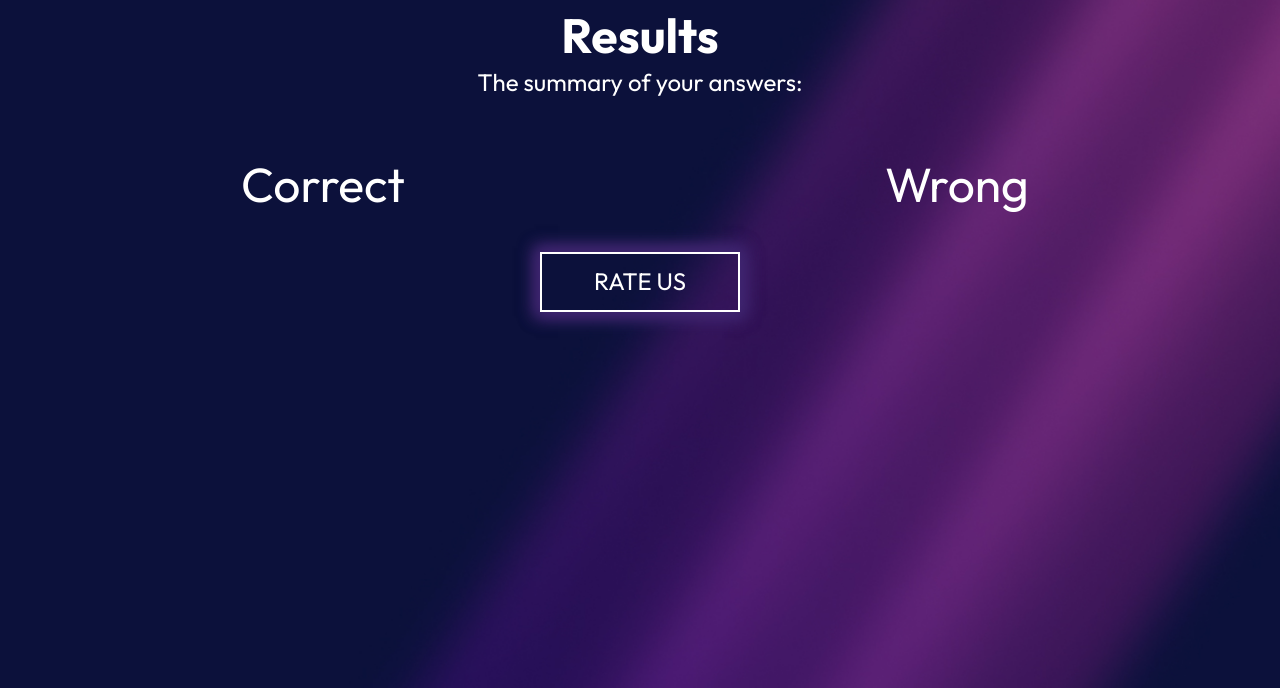
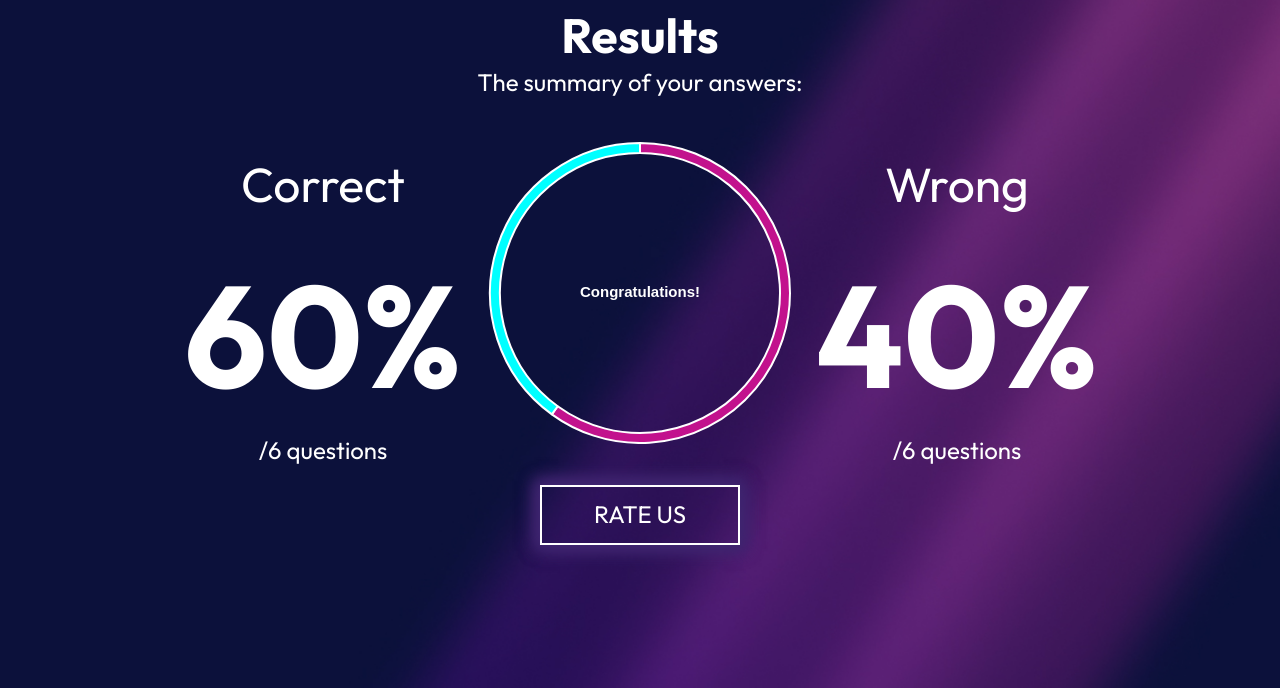
Before and after one commit to OpricaLucianAndrei/BW-Settimana1-FS0124, a plain HTML site: page results.html in a window 1280 px wide. Shown: the part 112-800 px from the top of the page. Drawn offline with nearby package versions, Linux system fonts and the light colour scheme.

Commit message:
commit script base pagina results, e script pagina feedback

```diff
--- a/assets/css/style.css
+++ b/assets/css/style.css
@@ -195,10 +195,18 @@ footer p {
     width: 30%;
 }
 
+#graph {
+    margin: 15px auto;
+  }
 
 #correctAnswers h2, #wrongAnswers h2 {
     font-weight: 400;
     font-size: 2em;
+}
+
+#correctPercentage, #wrongPercentage {
+    font-size: 6em;
+    font-weight: bold;
 }
 
 #btnRate {
@@ -210,6 +218,7 @@ footer p {
     box-shadow: 1px 1px 15px 5px #3f2570, -1px -1px 15px 5px #3f2570;
 
 }
+
 
 /* AGGIUNTA DEL CSS A PAGINA 4 RELATIVA AI FEEDBACK!!!  */
 
@@ -231,11 +240,17 @@ footer p {
 
 .star {
     text-align: left;
-    font-size: 50px;
+    font-size: 60px;
     color: #0B113B;
                             /* color: #03ffff; COLORE DA UTILIZZARE QUANDO PASSI IL CURSORE SULLE star IN JS
                                                 transition: color 0.3s ease; */
 }
+
+.star.active,
+.star:hover {
+  color: #00ffff;
+}
+
 
 #comment {
     background-color: transparent;
--- a/assets/js/results.js
+++ b/assets/js/results.js
@@ -0,0 +1,65 @@
+//let ctx = document.getElementById("myChart").getContext('2d');
+//const myChart = new Chart(ctx, {
+//  type: 'doughnut',
+// options: {
+//    cutout: 140,
+//    plugins: {
+//      legend: true,
+//      textInside: {
+//        text: 'congratulazioni',
+//        color: 'white',
+//        fontSize: 3
+//      }
+//    }
+//  },
+//  data: {
+//
+//    datasets: [{
+//      backgroundColor: [
+//        "#C2128D",
+//        "#00FFFF"
+//      ],
+//    borderRadius: ["50%"],
+//      data: [60, 40]
+//    }]
+//  }
+//}
+//);
+
+const data = {
+    datasets: [{
+        data: [60, 40],   // da svuotare
+        backgroundColor: [
+            "#C2128D",
+            "#00FFFF"
+        ],
+
+    }]
+}
+
+const options = {
+    cutout: 140,
+}
+
+const doughnutLabel = {
+    id: 'doughnutLabel',
+    beforeDatasetsDraw(chart, args, pluginOptions) {
+        const { ctx, data } = chart;
+
+        ctx.save();
+        const xCoor = chart.getDatasetMeta(0).data[0].x;
+        const yCoor = chart.getDatasetMeta(0).data[0].y;
+        ctx.font = 'bold 15px sans-serif';
+        ctx.fillStyle ='white';
+        ctx.textAlign = 'center';
+        ctx.fillText('Congratulations!', xCoor, yCoor);
+    }
+}
+
+const textChart =
+        new Chart(document.getElementById('myChart'), {
+            type: 'doughnut',
+            data: data,
+            options: options,
+            plugins: [doughnutLabel]
+        });
--- a/results.html
+++ b/results.html
@@ -27,17 +27,24 @@
         <section id="resultsSection">
             <div id="correctAnswers">
                 <h2>Correct</h2>
+                <p id="correctPercentage">60% </p>
+                <p><span></span> /6 questions </p>
+
             </div>
 
             <div id="graph">
-
+                <canvas id="myChart"></canvas>
             </div>
 
             <div id="wrongAnswers">
                 <h2>Wrong</h2>
+                <p id="wrongPercentage">40% </p>
+                <p><span></span> /6 questions </p>
             </div>
         </section>
         <a href="feedback.html"><button type="button" id="btnRate">RATE US</button> </a>
     </main>
+    <script src="https://cdn.jsdelivr.net/npm/chart.js"></script>
     <script src="assets/js/results.js"></script>
+
 </body>
```
Also changed, not shown: assets/js/feedback.js (+52 -0 lines), feedback.html (+3 -4 lines).
